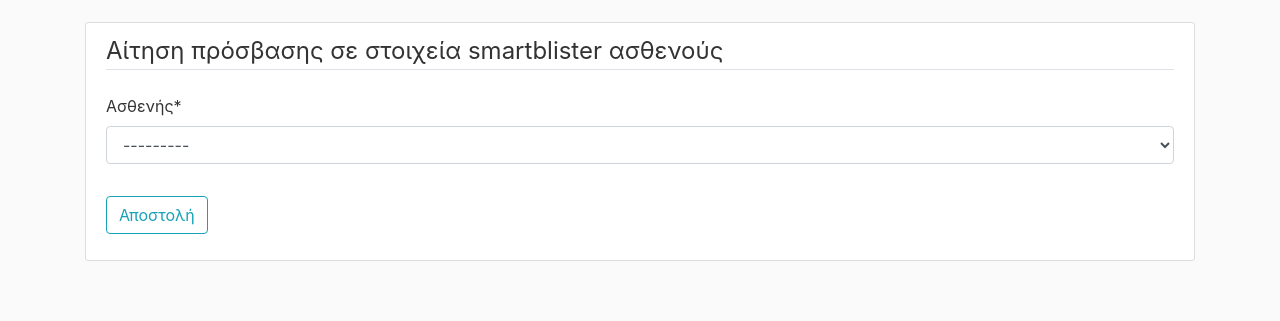
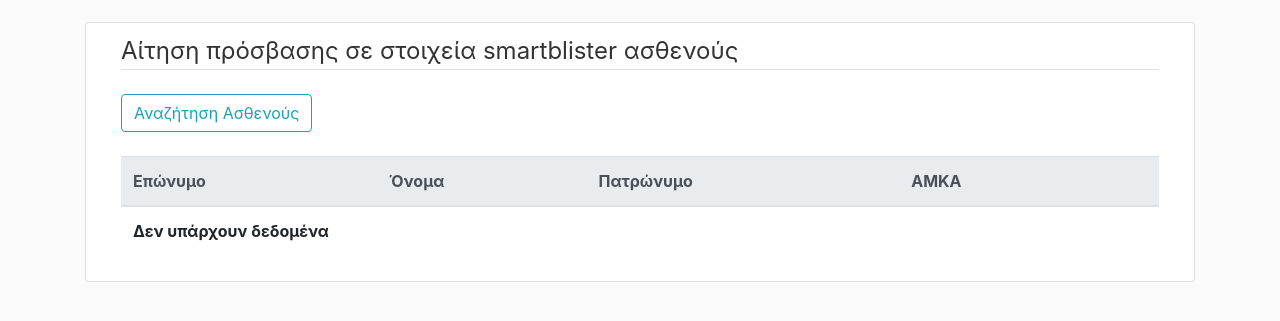
Before and after one commit to antonioudakis/smartblister, a Django app: page /doctor/monitoring_request/ in a window 1280 px wide. Shown: the part 58-379 px from the top of the page. Run offline with Django 3.2, Linux system fonts and the light colour scheme; data comes from the database, SQL or seed files in the repository; both versions use the stored data as it was after the commit; lists and menus that the app fills with data are empty; some libraries are stand-ins or nearby versions.

Commit message:
added search patient form for requesting accessing blistering data

```diff
--- a/doctor/forms.py
+++ b/doctor/forms.py
@@ -2,5 +2,10 @@ from django import forms
 from users.models import UserProfile, PatientProfile
 
 
+class PatientSearchForm(forms.Form):
+	#patient = forms.ModelChoiceField(label='Ασθενής',queryset=PatientProfile.objects.all().order_by('user__last_name'))
+	amka = forms.CharField(label='AMKA',initial='',help_text='Εισαγωγή ΑΜΚΑ ασθενούς')
+
 class MonitoringRequestForm(forms.Form):
-	patient = forms.ModelChoiceField(label='Ασθενής',queryset=PatientProfile.objects.all().order_by('user__last_name'))
+	#patient = forms.ModelChoiceField(label='Ασθενής',queryset=PatientProfile.objects.all().order_by('user__last_name'))
+	user = forms.CharField(widget = forms.CharField(), required = False)
--- a/doctor/urls.py
+++ b/doctor/urls.py
@@ -7,6 +7,7 @@ app_name = 'doctor'
 
 urlpatterns = [
 	path('monitoring_request/',views.monitoring_request, name='monitoring_request'),
+	path('monitoring_request/send/',views.monitoring_request_send, name='monitoring_request_send'),
 	#path('monitoring_request_complete/<str:token>/',views.monitoring_request_complete, name='monitoring_request_complete'),
 	path('monitoring_accept/<str:token>/',views.monitoring_accept, name='monitoring_accept'),
 ]
--- a/doctor/views.py
+++ b/doctor/views.py
@@ -1,7 +1,7 @@
 from django.shortcuts import render, redirect
-from .forms import MonitoringRequestForm
+from .forms import MonitoringRequestForm, PatientSearchForm
 from django.core.mail import send_mail
-from users.models import PatientProfile, DoctorProfile
+from users.models import PatientProfile, DoctorProfile, UserProfile
 from doctor.models import MonitoringRequest
 from django.contrib.auth.models import User
 from django.utils import timezone
@@ -11,38 +11,59 @@ from django.shortcuts import get_object_or_404
 
 def monitoring_request(request):
 	if request.method == 'POST':
-		form = MonitoringRequestForm(request.POST)
+		form = PatientSearchForm(request.POST)
 		if form.is_valid():
-			import os, hashlib
-			EMAIL_HOST_USER = os.environ.get('EMAIL_USER')
-			user = User.objects.filter(id=request.user.id).first()
-			patient = form.cleaned_data.get('patient')
-			doctor = DoctorProfile.objects.filter(user=request.user.id).first()
-			print(doctor)
-			date_requested = timezone.now()
-			pre_token = str(doctor.id)+str(patient.id)+str(date_requested)
-			token = hashlib.sha256(pre_token.encode('utf-8')).hexdigest()
-			#request = MonitoringRequest.objects.create(doctor=doctor,patient=patient,date_requested=date_requested,token=token,accepted=False)
-			req = MonitoringRequest(doctor=doctor,patient=patient,date_requested=date_requested,token=token,accepted=False)
-			req.save()
-			subject = 'Smartblister - Αίτηση Πρόσβασης στα στοιχεία του smartblister'
-			sender = EMAIL_HOST_USER
-			recipient = patient.user.email
-			plain_message = 'Ο ιατρός '+ request.user.last_name + ' '+ request.user.first_name + ' με ειδικότητα ' + doctor.speciality +' έχει αιτηθεί πρόσβαση στα στοιχεία του smartblister σας. Αν Θέλετε να κάνετε αποδοχή της αίτησης κάντε κλικ στον παρακάτω σύνδεσμο; http://localhost:8000/doctor/monitoring_accept/'+token
-			html_message = '<p>Ο ιατρός <b>'+ request.user.last_name + ' '+ request.user.first_name + '</b> με ειδικότητα <b>' + doctor.speciality +"</b> έχει αιτηθεί πρόσβαση στα στοιχεία του smartblister σας. Αν Θέλετε να κάνετε αποδοχή της αίτησης κάντε κλικ στον παρακάτω σύνδεσμο;</p><p><a href='http://localhost:8000/doctor/monitoring_accept/"+token+"/'>http://localhost:8000/doctor/monitoring_accept/"+token+"/</a></p>"
-			send_mail(subject,plain_message, sender, [recipient,], fail_silently=False,html_message=html_message)
+			amka = form.cleaned_data['amka']
+			users = UserProfile.objects.filter(amka__startswith=amka)
+			users = users.filter(is_patient=True)
+			#try:
+
+				#users = users.filter(last_name=last_name)
+			#except:
+			#	users = None
+
 			#messages.success(request,f'O λογαριασμός δημιουργήθηκε. Μπορείτε τώρα να συνδεθείτε')
-			return redirect('dashboard:index')
+			#return redirect('dashboard:index')
+
 
 
 	else:
-		form = MonitoringRequestForm()
+		form = PatientSearchForm()
+		users = None
 
 	context = {
 		'form':form,
+		'users':users
 	}
+	return render(request,'doctor/monitoring_request.html', context)
 
-	return render(request,'doctor/monitoring_request.html', context)
+def monitoring_request_send(request):
+	if request.method == 'POST':
+		import os, hashlib
+		EMAIL_HOST_USER = os.environ.get('EMAIL_USER')
+		patientmainprofile = UserProfile.objects.get(id=request.POST['patient'])
+		#userprofile = get_object_or_404(UserProfile, id=request.POST['patient'])
+		patient = PatientProfile.objects.get(user=patientmainprofile.user)
+		doctor = DoctorProfile.objects.get(user=request.user.id)
+		date_requested = timezone.now()
+		pre_token = str(doctor.id)+str(patient.id)+str(date_requested)
+		token = hashlib.sha256(pre_token.encode('utf-8')).hexdigest()
+		req = MonitoringRequest.objects.create(doctor=doctor,patient=patient,date_requested=date_requested,token=token,accepted=False)
+		req.save()
+		subject = 'Smartblister - Αίτηση Πρόσβασης στα στοιχεία του smartblister'
+		sender = EMAIL_HOST_USER
+		recipient = patient.user.email
+		plain_message = 'Ο ιατρός '+ request.user.last_name + ' '+ request.user.first_name + ' με ειδικότητα ' + doctor.speciality +' έχει αιτηθεί πρόσβαση στα στοιχεία του smartblister σας. Αν Θέλετε να κάνετε αποδοχή της αίτησης κάντε κλικ στον παρακάτω σύνδεσμο; http://localhost:8000/doctor/monitoring_accept/'+token
+		html_message = '<p>Ο ιατρός <b>'+ request.user.last_name + ' '+ request.user.first_name + '</b> με ειδικότητα <b>' + doctor.speciality +"</b> έχει αιτηθεί πρόσβαση στα στοιχεία του smartblister σας. Αν Θέλετε να κάνετε αποδοχή της αίτησης κάντε κλικ στον παρακάτω σύνδεσμο;</p><p><a href='http://localhost:8000/doctor/monitoring_accept/"+token+"/'>http://localhost:8000/doctor/monitoring_accept/"+token+"/</a></p>"
+		send_mail(subject,plain_message, sender, [recipient,], fail_silently=False,html_message=html_message)
+
+		context = {
+			'message':'Έχει αποσταλεί ηλεκτρονικό μήνυμα (email) στον '+patient.user.last_name+' '+patient.user.first_name+' αίτημα για να έχετε πρόσβαση στα στοιχεία του smartblister. Θα έχετε πρόσβαση στα σχετικά στοιχεία αμέσως μόλις κάνει αποδοχή.',
+		}
+	else:
+		context = None
+
+	return render(request,'doctor/info.html',context)
 
 def monitoring_accept(request,token):
 	req = get_object_or_404(MonitoringRequest, token=token)
--- /dev/null
+++ b/templates/doctor/info.html
@@ -0,0 +1,6 @@
+{% extends "dashboard/base.html" %}
+{% block body_block %}
+	<div class="alert alert-info">
+		<p>{{ message }}</p>
+	</div>
+{% endblock %}
--- a/templates/doctor/monitoring_request.html
+++ b/templates/doctor/monitoring_request.html
@@ -2,15 +2,78 @@
 {% load crispy_forms_tags %}
 {% block body_block %}
 	<div class="content-section">
-		<form method="POST">
+		<div class="container mb-4">
+			<legend class="border-bottom mb-4">Αίτηση πρόσβασης σε στοιχεία smartblister ασθενούς</legend>
+			<button type="button mb-4" class="btn btn-outline-info" data-toggle="modal" data-target="#myModal">Αναζήτηση Ασθενούς</button>
+			<!-- The Modal -->
+  <div class="modal fade" id="myModal">
+    <div class="modal-dialog modal-dialog-scrollable modal-dialog-centered">
+      <div class="modal-content">
+
+        <!-- Modal Header -->
+        <div class="modal-header">
+          <h3 class="modal-title">Αναζήτηση Ασθενούς</h3>
+          <button type="button" class="close" data-dismiss="modal">×</button>
+        </div>
+
+        <!-- Modal body -->
+        <div class="modal-body">
+          <form method="POST">
 			{% csrf_token %}
 			<fieldset class="form-group">
-				<legend class="border-bottom mb-4">Αίτηση πρόσβασης σε στοιχεία smartblister ασθενούς</legend>
+				<!--<legend class="border-bottom mb-4">Αίτηση πρόσβασης σε στοιχεία smartblister ασθενούς</legend>-->
 				{{ form|crispy }}
 			</fieldset>
-			<div class="form-group">
-				<button class="btn btn-outline-info" type="submit">Αποστολή</button>
+			<div class="form-group d-flex flex-row-reverse">
+				<button class="btn btn-outline-info ml-3" type="submit">Αποστολή</button>
+				<button type="button" class="btn btn-outline-danger" data-dismiss="modal">Άκυρο</button>
 			</div>
 		</form>
+        </div>
+
+        <!-- Modal footer
+        <div class="modal-footer">
+          <button type="button" class="btn btn-danger" data-dismiss="modal">Close</button>
+        </div>-->
+
+      </div>
+    </div>
+  </div>
+		</div>
+		<div class="container">
+			<div class="table-responsive">
+				<table class="table">
+    				<thead class="thead-light">
+      					<tr>
+        					<th>Επώνυμο</th>
+        					<th>Όνομα</th>
+        					<th>Πατρώνυμο</th>
+        					<th>ΑΜΚΑ</th>
+        					<th></th>
+      					</tr>
+    				</thead>
+    				<tbody>
+    				{% if users == None or not users.exists %}
+    					<tr>
+        					<th colspan="4">Δεν υπάρχουν δεδομένα</th>
+      					</tr>
+    				{% else %}
+    					{% for user in users %}
+      					<tr>
+      						<form action="{% url 'doctor:monitoring_request_send' %}" method="POST">
+							{% csrf_token %}
+        					<td>{{ user.user.last_name }}</td>
+        					<td>{{ user.user.first_name }}</td>
+        					<td>{{ user.father_name }}</td>
+        					<td>{{ user.amka }} </td>
+        					<td><div class="d-flex flex-row-reverse"><button class="btn btn-outline-info btn-sm" type="submit">Αποστολή</button></div><input type="hidden" id="patient" name="patient" value="{{user.id}}"></td>
+        					</form>
+      					</tr>
+      					{% endfor %}
+      				{% endif %}
+    				</tbody>
+  				</table>
+			</div>
+		</div>
 	</div>
 {% endblock %}
```
Also changed, not shown: db.sqlite3.
